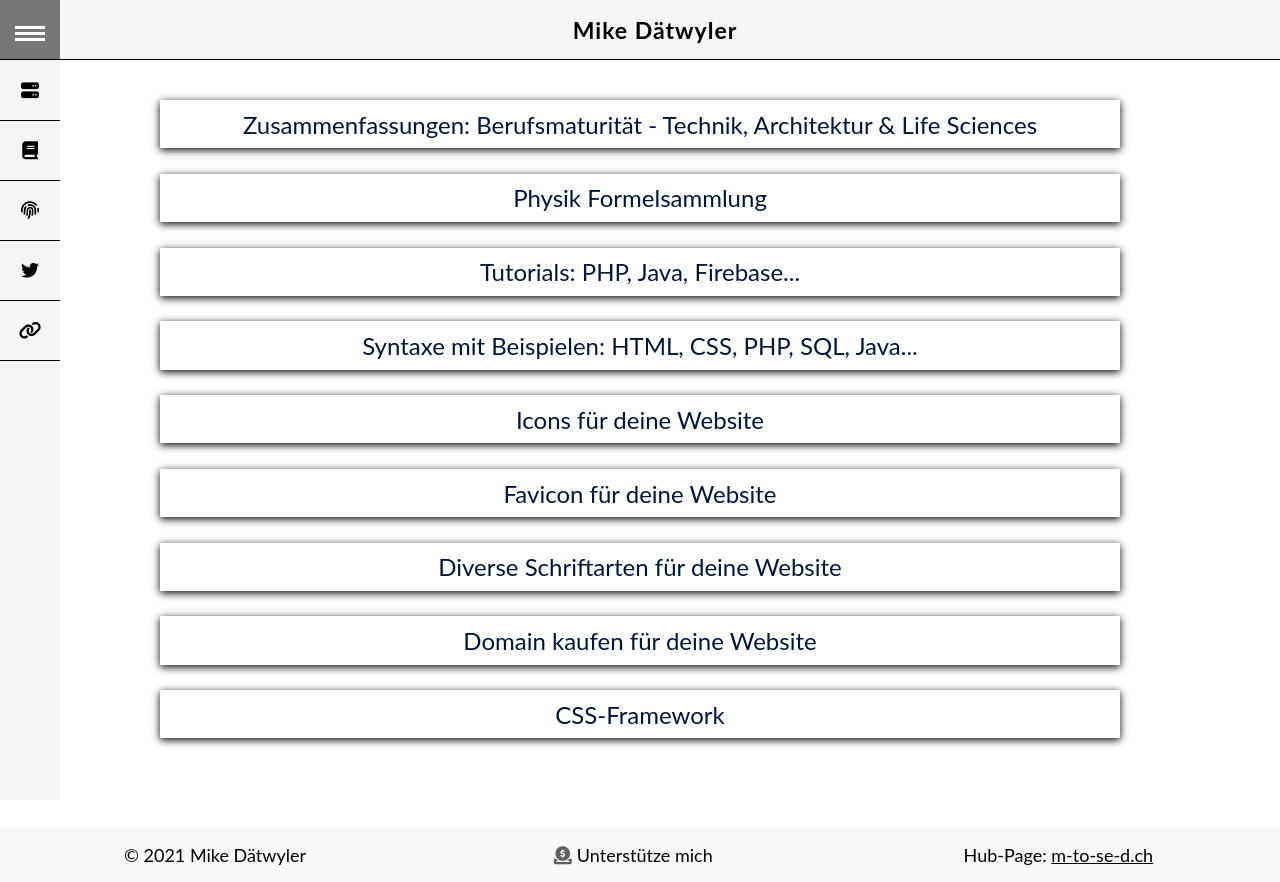
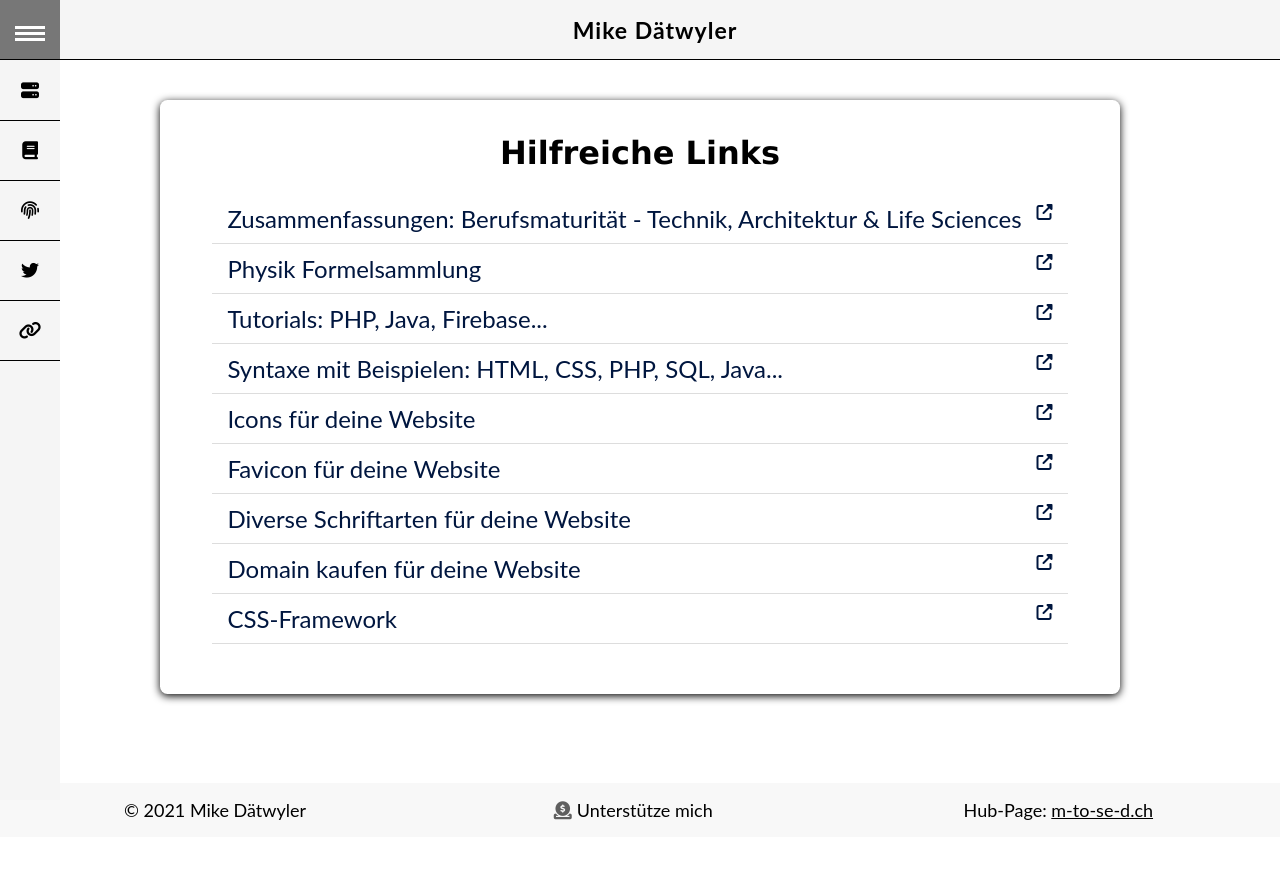
Before and after one commit to MtoseD/mikedaetwyler, a PHP site: page /sites/helpfulLinks.php in a window 1280 px wide. After the commit the page ends 820 px from the top, so only its background shows below. Run offline with PHP 8.4, Linux system fonts and the light colour scheme; some libraries are stand-ins or nearby versions.

Commit message:
new design for helpfulLink

```diff
--- a/css/style.css
+++ b/css/style.css
@@ -620,6 +620,7 @@ footer {
 
 /* Helpful Links */
 
+/*
 .helpfulLink {
   text-decoration: none;
   color: rgb(0, 22, 63);
@@ -634,8 +635,6 @@ footer {
 
 .helpfulLink-content {
   background-color: white;
-  /*border: 1px solid black;
-  border-radius: 10px;*/
   padding: 1%;
   box-shadow: 0px 2px 8px 0px black;
   font-size: x-large;
@@ -668,8 +667,76 @@ footer {
   .helpfulLink-container {
     margin-top: 7%;
   }
+}*/
+
+.helpfulLink-container {
+  margin-top: 100px;
+  background-color: white;
+  padding: 1%;
+  padding-bottom: 50px;
+  box-shadow: 0px 2px 8px 0px black;
+  border-radius: 7.5px;
+  width: 75%;
+  margin-left: auto;
+  margin-right: auto;
 }
 
-.helpfulLink-container-first {
-  margin-top: 100px;
+.helpfulLink-title {
+  font-family: Verdana, Geneva, Tahoma, sans-serif;
+  text-align: center;
 }
+
+.helpfulLink-table {
+  border-collapse: collapse;
+  margin-left: auto;
+  margin-right: auto;
+}
+
+.helpfulLink-table td {
+  padding: 10px;
+  padding-left: 15px;
+  padding-right: 15px;
+  text-align: left;
+  border-bottom: 1px solid #ddd;
+}
+
+.link-td{
+  margin: 0;
+  padding: 0;
+  height: 100%;
+  width: 100%;
+}
+
+.helpfulLink-table i{
+  float: right;
+  padding-left: 15px;
+  font-size: medium;
+}
+
+.helpfulLink-table tr:hover {
+  background-color: #f5f5f5;
+}
+
+.helpfulLink {
+  font-size: x-large;
+  font-family: 'Lato', Arial, sans-serif;
+  text-decoration: none;
+  color: rgb(0, 22, 63);
+}
+
+@media screen and (max-width: 1200px) {
+  .helpfulLink-container{
+    width: 90%;
+  }
+}
+@media screen and (max-width: 1000px) {
+  .helpfulLink {
+    font-size: large;
+  }
+}
+@media screen and (max-width: 800px) {
+  .helpfulLink-table i {
+    visibility: hidden;
+    padding-left: 0;
+  }
+}
--- a/sites/helpfulLinks.php
+++ b/sites/helpfulLinks.php
@@ -1,76 +1,41 @@
 <?php include "heading.php"; ?>
 
-<!-- Links -->
-<div class="helpfulLink-container helpfulLink-container-first">
-  <a class="helpfulLink" href="https://bm.gianbucher.ch/" target="_blank">
-    <div class="helpfulLink-content">
-    Zusammenfassungen: Berufsmaturität - Technik, Architektur & Life Sciences
-    </div>
-  </a>
-</div>
-<!-- <div class="helpfulLink-container">
-  <a class="helpfulLink" href="https://bs.gianbucher.ch/" target="_blank">
-    <div class="helpfulLink-content">
-    Zusammenfassungen: Berufsschule Informatiker Systemtchnik EFZ
-    </div>
-  </a>
-</div> -->
+
+
 <div class="helpfulLink-container">
-  <a class="helpfulLink" href="https://fersch.de/" target="_blank">
-    <div class="helpfulLink-content">
-      Physik Formelsammlung
-    </div>
-  </a>
-</div>
-</div>
-<div class="helpfulLink-container">
-  <a class="helpfulLink" href="https://www.youtube.com/channel/UCW5YeuERMmlnqo4oq8vwUpg/playlists" target="_blank">
-    <div class="helpfulLink-content">
-      Tutorials: PHP, Java, Firebase...
-    </div>
-  </a>
-</div>
-<div class="helpfulLink-container">
-  <a class="helpfulLink" href="https://www.w3schools.com/" target="_blank">
-    <div class="helpfulLink-content">
-      Syntaxe mit Beispielen: HTML, CSS, PHP, SQL, Java...
-    </div>
-  </a>
-</div>
-<div class="helpfulLink-container">
-  <a class="helpfulLink" href="https://fontawesome.com/" target="_blank">
-    <div class="helpfulLink-content">
-      Icons für deine Website
-    </div>
-  </a>
-</div>
-<div class="helpfulLink-container">
-  <a class="helpfulLink" href="https://www.favicon-generator.org/" target="_blank">
-    <div class="helpfulLink-content">
-      Favicon für deine Website
-    </div>
-  </a>
-</div>
-<div class="helpfulLink-container">
-  <a class="helpfulLink" href="https://www.1001freefonts.com/de/" target="_blank">
-    <div class="helpfulLink-content">
-      Diverse Schriftarten für deine Website
-    </div>
-  </a>
-</div>
-<div class="helpfulLink-container">
-  <a class="helpfulLink" href="https://www.hostpoint.ch/domains/domains.html" target="_blank">
-    <div class="helpfulLink-content">
-      Domain kaufen für deine Website
-    </div>
-  </a>
-</div>
-<div class="helpfulLink-container">
-  <a class="helpfulLink" href="https://getbootstrap.com/" target="_blank">
-    <div class="helpfulLink-content">
-      CSS-Framework
-    </div>
-  </a>
+  <h1 class="helpfulLink-title">Hilfreiche Links</h1>
+
+  <table class="helpfulLink-table">
+    <tr>
+      <td><a href="https://bm.gianbucher.ch" class="helpfulLink" target="_blank"><div class="link-td">Zusammenfassungen: Berufsmaturität - Technik, Architektur & Life Sciences<i class="fas fa-external-link-alt"></i></div></a></td>
+    </tr>
+    <tr>
+      <td> <a href="https://fersch.de" class="helpfulLink" target="_blank"><div class="link-td">Physik Formelsammlung<i class="fas fa-external-link-alt"></i></i></div></a></td>
+    </tr>
+    <tr>
+      <td> <a href="https://www.youtube.com/channel/UCW5YeuERMmlnqo4oq8vwUpg/playlists" class="helpfulLink" target="_blank"><div class="link-td">Tutorials: PHP, Java, Firebase...<i class="fas fa-external-link-alt"></i></div></a></td>
+    </tr>
+    <tr>
+    <td> <a href="https://www.w3schools.com" class="helpfulLink" target="_blank"><div class="link-td">Syntaxe mit Beispielen: HTML, CSS, PHP, SQL, Java...<i class="fas fa-external-link-alt"></i></div></a></td>
+    </tr>
+    <tr>
+    <td> <a href="https://fontawesome.com" class="helpfulLink" target="_blank"><div class="link-td">Icons für deine Website<i class="fas fa-external-link-alt"></i></div></a></td>
+    </tr>
+    <tr>
+    <td> <a href="https://www.favicon-generator.org" class="helpfulLink" target="_blank"><div class="link-td">Favicon für deine Website<i class="fas fa-external-link-alt"></i></div></a></td>
+    </tr>
+    <tr>
+    <td> <a href="https://www.1001freefonts.com/de/" class="helpfulLink" target="_blank"><div class="link-td">Diverse Schriftarten für deine Website<i class="fas fa-external-link-alt"></i></div></a></td>
+    </tr>
+    <tr>
+      <td> <a href="https://www.hostpoint.ch/domains/domains.html" class="helpfulLink" target="_blank"><div class="link-td">Domain kaufen für deine Website<i class="fas fa-external-link-alt"></i></div></a></td>
+    </tr>
+    <tr>
+      <td> <a href="https://getbootstrap.com" class="helpfulLink" target="_blank"><div class="link-td">CSS-Framework<i class="fas fa-external-link-alt"></i></div></a></td>
+    </tr>
+  </table>
 </div>
 
+
+
 <?php include "footer.php"; ?>
```
Also changed, not shown: sites/documentariesETC.php (+3 -4 lines), 1 other file.
